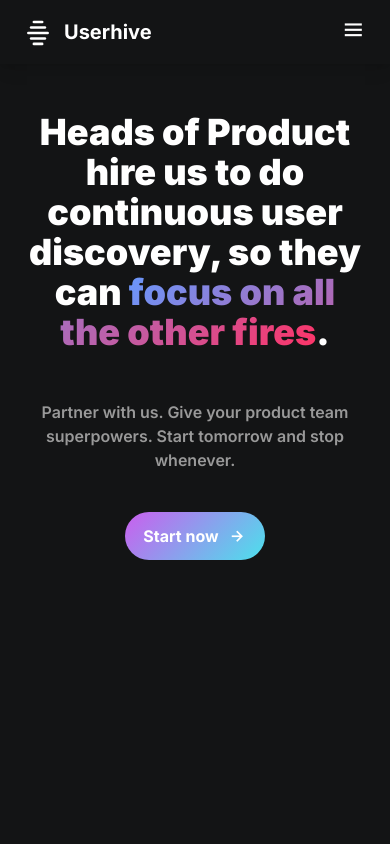
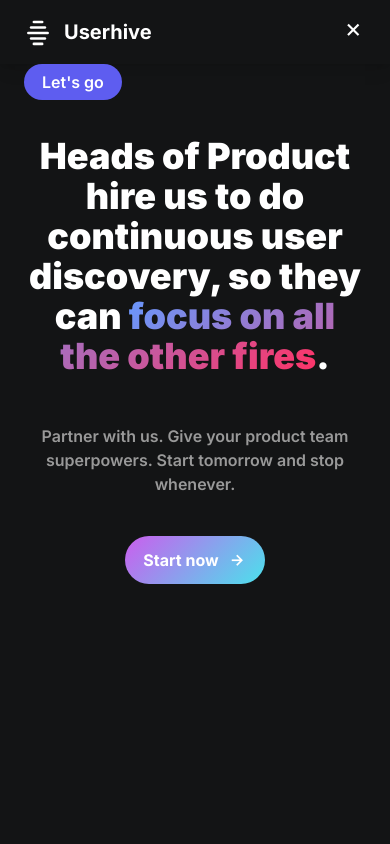
Before and after one commit to AmineElkhalidy/userHive, a Next.js app: page / in a window 390 px wide. Both pictures are taken after a click on the icon 353 px from the left and 30 px from the top of the page. Shown: the top 844 px of the page. Built offline with nearby package versions, Linux system fonts and the light colour scheme.

Commit message:
Adding href to link tag

```diff
--- a/components/Buttons/button.js
+++ b/components/Buttons/button.js
@@ -1,7 +1,11 @@
 import React from "react";
 
-const Button = ({ children, styles }) => {
-  return <button className={`text-white ${styles}`}>{children}</button>;
+const Button = ({ children, styles, href }) => {
+  return (
+    <a href={href} className={`text-white ${styles} cursor-pointer`}>
+      {children}
+    </a>
+  );
 };
 
 export default Button;
--- a/components/Layout/Header/Navbar/navbar.js
+++ b/components/Layout/Header/Navbar/navbar.js
@@ -1,4 +1,4 @@
-import React from "react";
+import React, { useState } from "react";
 
 // Component
 import Button from "../../../Buttons/button";
@@ -10,6 +10,9 @@ import Image from "next/image";
 import UserhiveLogo from "../../../../public/assets/images/userhive_light.svg";
 
 const Navbar = () => {
+  // Menu state
+  const [activeMenu, setActiveMenu] = useState(false);
+
   return (
     <nav className="flex items-center justify-between w-full h-full px-6">
       {/* Logo */}
@@ -19,14 +22,37 @@ const Navbar = () => {
       </a>
 
       {/* Mobile Nav */}
-      <div className="lg:hidden">
-        {/* <Bars3Icon className="w-6 h-6 text-white cursor-pointer" /> */}
-        <i class="bx bx-menu text-[1.6rem] text-white cursor-pointer hover:text-black-300 duration-300"></i>
+      <div className="relative lg:hidden">
+        {activeMenu ? (
+          <i
+            onClick={() => setActiveMenu(false)}
+            class="bx bx-x text-[1.6rem] text-white cursor-pointer hover:text-black-300 duration-300"
+          ></i>
+        ) : (
+          <i
+            onClick={() => setActiveMenu(true)}
+            className="bx bx-menu text-[1.6rem] text-white cursor-pointer hover:text-black-300 duration-300"
+          ></i>
+        )}
+
+        {activeMenu && (
+          <div className="fixed top-[4.4rem] left-6">
+            <Button
+              href="mailto:tom@userhive.co"
+              styles={
+                "py-2 px-[18px] bg-[#5E5DF0] rounded-full font-semibold hover:text-[#5E5DF0] hover:bg-white duration-300"
+              }
+            >
+              Let&apos;s go
+            </Button>
+          </div>
+        )}
       </div>
 
       {/* Desktop Nav */}
       <div className="hidden lg:block">
         <Button
+          href="mailto:tom@userhive.co"
           styles={
             "py-2 px-[18px] bg-[#5E5DF0] rounded-full font-semibold hover:text-[#5E5DF0] hover:bg-white duration-300"
           }
--- a/pages/index.js
+++ b/pages/index.js
@@ -36,7 +36,7 @@ const Home = () => {
       <main className="overflow-hidden">
         {/* Hero section */}
         <section className="h-screen" id="hero">
-          <div className="h-full mt-12 text-center md:mt-16 lg:mt-28">
+          <div className="h-full mt-[4.5rem] text-center md:mt-16 lg:mt-28">
             <h1 className="px-6 mb-12 text-4xl font-black text-white md:text-5xl lg:text-6xl">
               Heads of Product hire us to do continuous user discovery, so they
               can
@@ -53,7 +53,10 @@ const Home = () => {
             </p>
 
             <div className="flex items-center justify-center">
-              <Button styles="flex items-center gap-2 gradient-bg py-3 px-[18px] rounded-full font-bold group">
+              <Button
+                href="#"
+                styles="flex items-center gap-2 gradient-bg py-3 px-[18px] rounded-full font-bold group"
+              >
                 Start now{" "}
                 <i class="bx bx-right-arrow-alt text-[1.25rem] duration-300 group-hover:translate-x-2"></i>
               </Button>
@@ -321,7 +324,10 @@ const Home = () => {
 
                     <div className="text-center">
                       <div className="inline-block rounded-full shadow-lg">
-                        <Button styles="px-7 py-3 bg-[#5E5DF0] rounded-full duration-300 hover:bg-white hover:text-[#5E5DF0]">
+                        <Button
+                          href="#"
+                          styles="px-7 py-3 bg-[#5E5DF0] rounded-full duration-300 hover:bg-white hover:text-[#5E5DF0]"
+                        >
                           Let&apos;s go
                         </Button>
                       </div>
@@ -353,7 +359,10 @@ const Home = () => {
 
                     <div className="text-center">
                       <div className="inline-block rounded-full shadow-lg">
-                        <Button styles="px-7 py-3 bg-[#5E5DF0] rounded-full hover:bg-white hover:text-[#5E5DF0]">
+                        <Button
+                          href="#"
+                          styles="px-7 py-3 bg-[#5E5DF0] rounded-full hover:bg-white hover:text-[#5E5DF0]"
+                        >
                           Let&apos;s go
                         </Button>
                       </div>
@@ -374,7 +383,10 @@ const Home = () => {
 
                     <div className="text-center pt-44 lg:pt-[13.4rem]">
                       <div className="inline-block rounded-full shadow-lg">
-                        <Button styles="px-7 py-3 bg-[#5E5DF0] rounded-full hover:bg-white hover:text-[#5E5DF0]">
+                        <Button
+                          href="#"
+                          styles="px-7 py-3 bg-[#5E5DF0] rounded-full hover:bg-white hover:text-[#5E5DF0]"
+                        >
                           Let&apos;s go
                         </Button>
                       </div>
```
